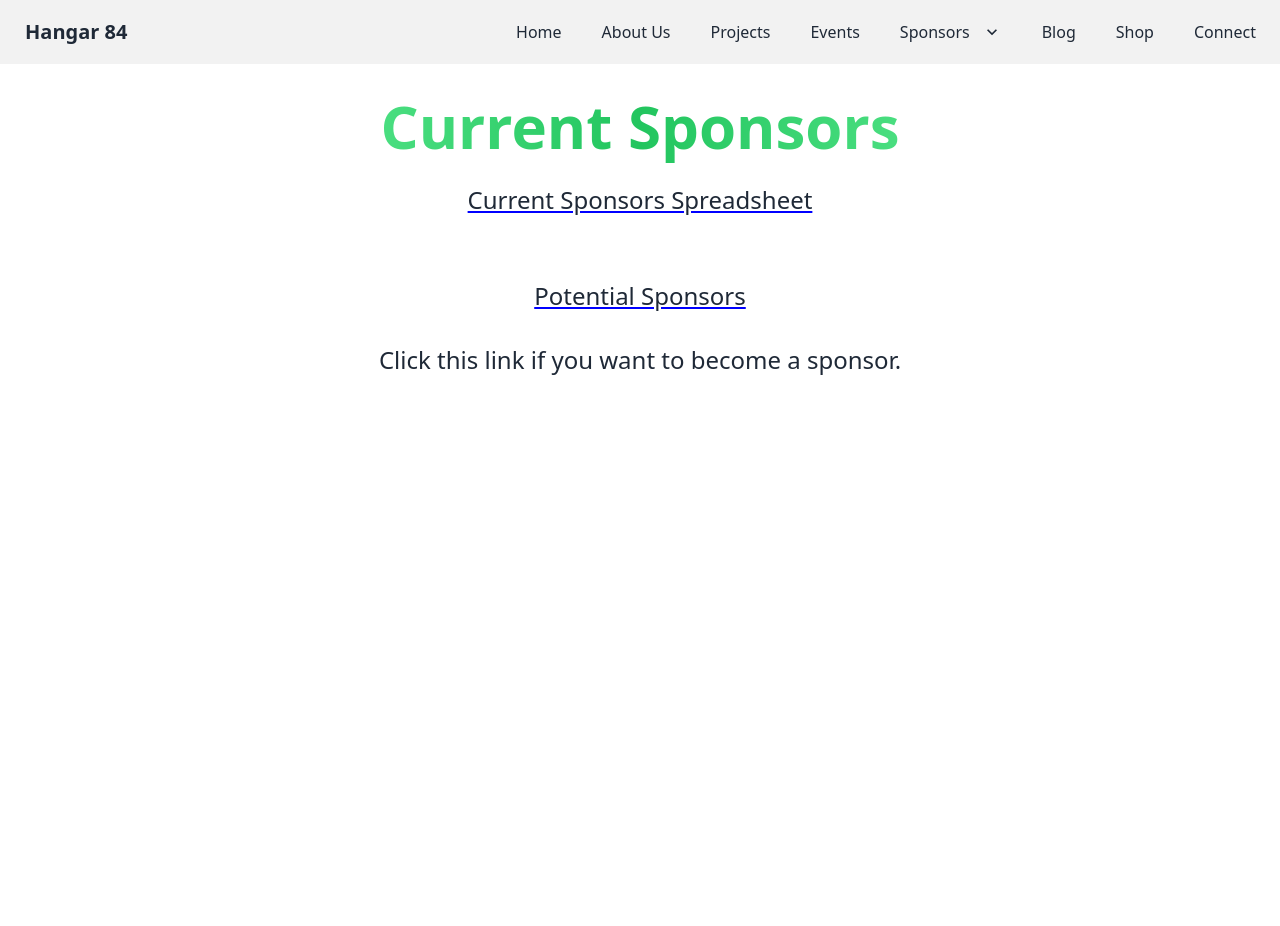
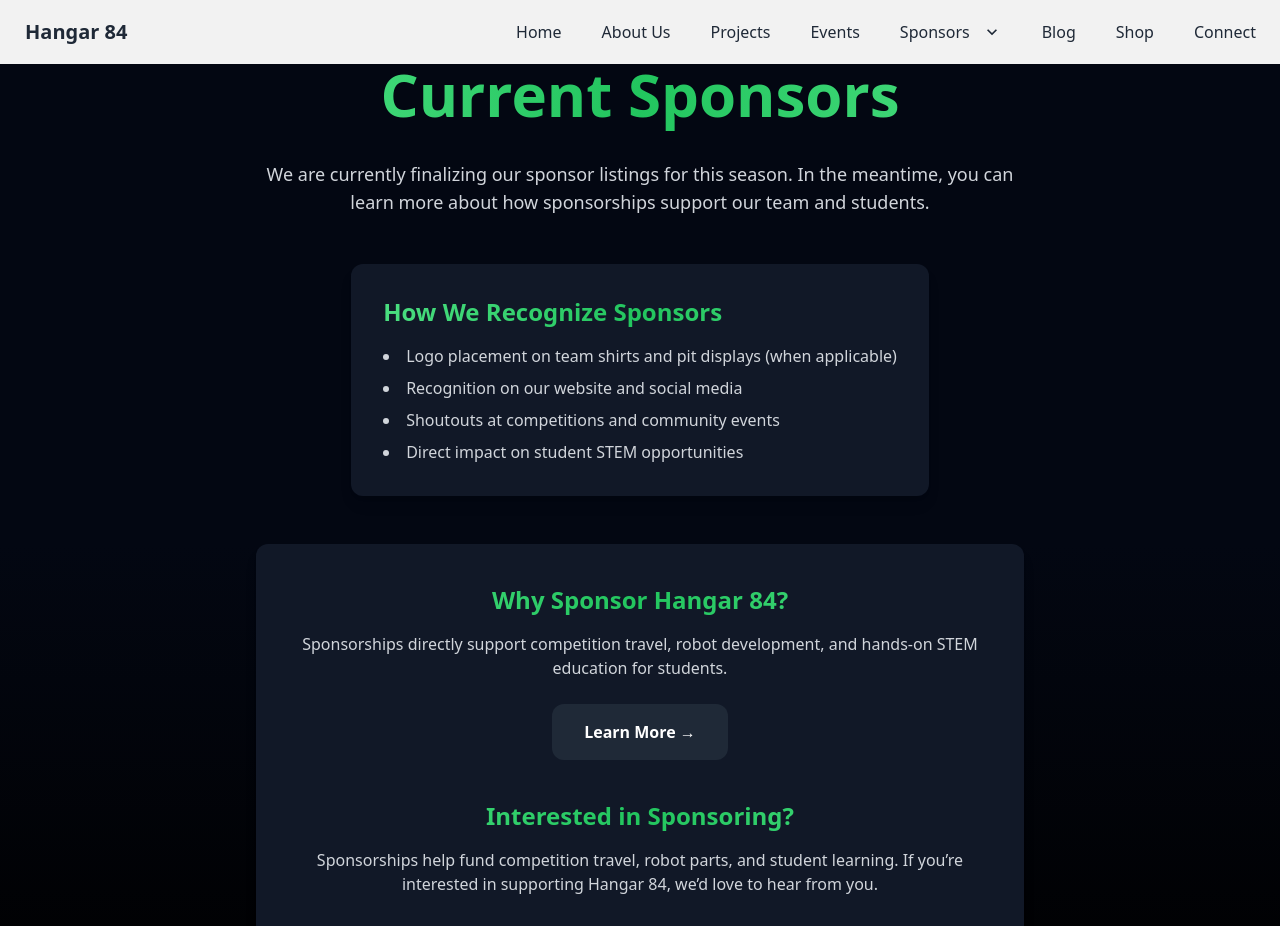
Before and after one commit to ZavionCyboron/hangar84.org, a SvelteKit app: page /current-sponsors in a window 1280 px wide. Shown: the top 926 px of the page. Before the commit the page ends 800 px from the top, so only its background shows below. Built offline with nearby package versions, Linux system fonts and the light colour scheme.

Commit message:
feat: add How we recognize sponsor and links to potential-sponsors and why sponsor us page

```diff
--- a/src/routes/current-sponsors/+page.svelte
+++ b/src/routes/current-sponsors/+page.svelte
@@ -5,18 +5,72 @@
     <meta content="https://hangar84.org/current-sponsors" property="og:url"/>
     <meta content="#32cd32" data-react-helmet="true" name="theme-color"/>
 </svelte:head>
+<script lang="ts">
 
-<div class="flex flex-col items-center mt-8 mb-16">
-    <div class="shrink text-center flex flex-col space-y-4">
-        <h1 class="pb-3 text-6xl font-bold bg-gradient-to-r from-green-400 via-green-500 to-green-400 inline-block text-transparent bg-clip-text">
-            Current Sponsors
-        </h1>
-        <div class="flex flex-col items-center mt-4 mb-8 text-2xl">
-            <!--The link leads to our Sponsorship CRM spreadsheet-->
-            <a href="https://docs.google.com/spreadsheets/d/e/2PACX-1vSVtESnxHFUf-VPpHYFMNPjCdv8Uddo7OpUh55gqYbkUa_vU2dHXWmvJJvCdCvkWj-GsO3CGeONkCsu/pubhtml"><u style="text-decoration-color: blue;">Current Sponsors Spreadsheet</u></a><br>
-            <br>
-            <a href="https://hangar84.org/potential-sponsors/"><u style="text-decoration-color: blue;">Potential Sponsors</u></a><br>
-            Click this link if you want to become a sponsor.
+</script>
+
+<main class="background-color">
+    <div class="flex flex-col items-center mb-16">
+        <div class="shrink text-center flex flex-col space-y-12">
+            <section class="max-w-4xl mx-auto">
+                <h1 class="pb-3 text-6xl font-bold heading-gradient">
+                    Current Sponsors
+                </h1>
+                <p class="mt-6 max-w-3xl text-lg text-gray-300">
+                    We are currently finalizing our sponsor listings for this season.
+                    In the meantime, you can learn more about how sponsorships support
+                    our team and students.
+                </p>
+            </section>
+
+            <section class="mt-16 max-w-4xl mx-auto rounded-xl bg-gray-900 p-8 shadow-lg text-left">
+                <h2 class="text-2xl font-semibold heading-gradient">How We Recognize Sponsors</h2>
+
+                <ul class="mt-4 space-y-2 text-gray-300 list-disc list-inside">
+                    <li>Logo placement on team shirts and pit displays (when applicable)</li>
+                    <li>Recognition on our website and social media</li>
+                    <li>Shoutouts at competitions and community events</li>
+                    <li>Direct impact on student STEM opportunities</li>
+                </ul>
+            </section>
+
+
+            <section class="max-w-3xl mx-auto">
+                <div class="max-w-4xl mx-auto rounded-xl bg-gray-900 p-10 shadow-lg">
+
+                    <h2 class="text-2xl font-bold heading-gradient">
+                        Why Sponsor Hangar 84?
+                    </h2>
+
+                    <p class="mt-4 text-gray-300">
+                        Sponsorships directly support competition travel, robot development,
+                        and hands-on STEM education for students.
+                    </p>
+
+                    <a
+                            href="/why-sponsor-us"
+                            class="inline-block mt-6 mb-10 px-8 py-4 rounded-xl bg-gray-800 hover:bg-gray-700 transition font-semibold"
+                    >
+                        Learn More →
+                    </a>
+
+                    <h2 class="text-2xl font-bold heading-gradient">Interested in Sponsoring?</h2>
+
+                    <p class="mt-4 text-gray-300">
+                        Sponsorships help fund competition travel, robot parts, and student learning.
+                        If you’re interested in supporting Hangar 84, we’d love to hear from you.
+                    </p>
+
+                    <div class="mt-8">
+                        <a
+                                href="/sponsors/potential"
+                                class="inline-block px-8 py-4 rounded-xl bg-green-500 text-black font-semibold hover:bg-green-400 transition"
+                        >
+                            Become a Sponsor →
+                        </a>
+                    </div>
+                </div>
+            </section>
         </div>
     </div>
-</div>
+</main>
```
